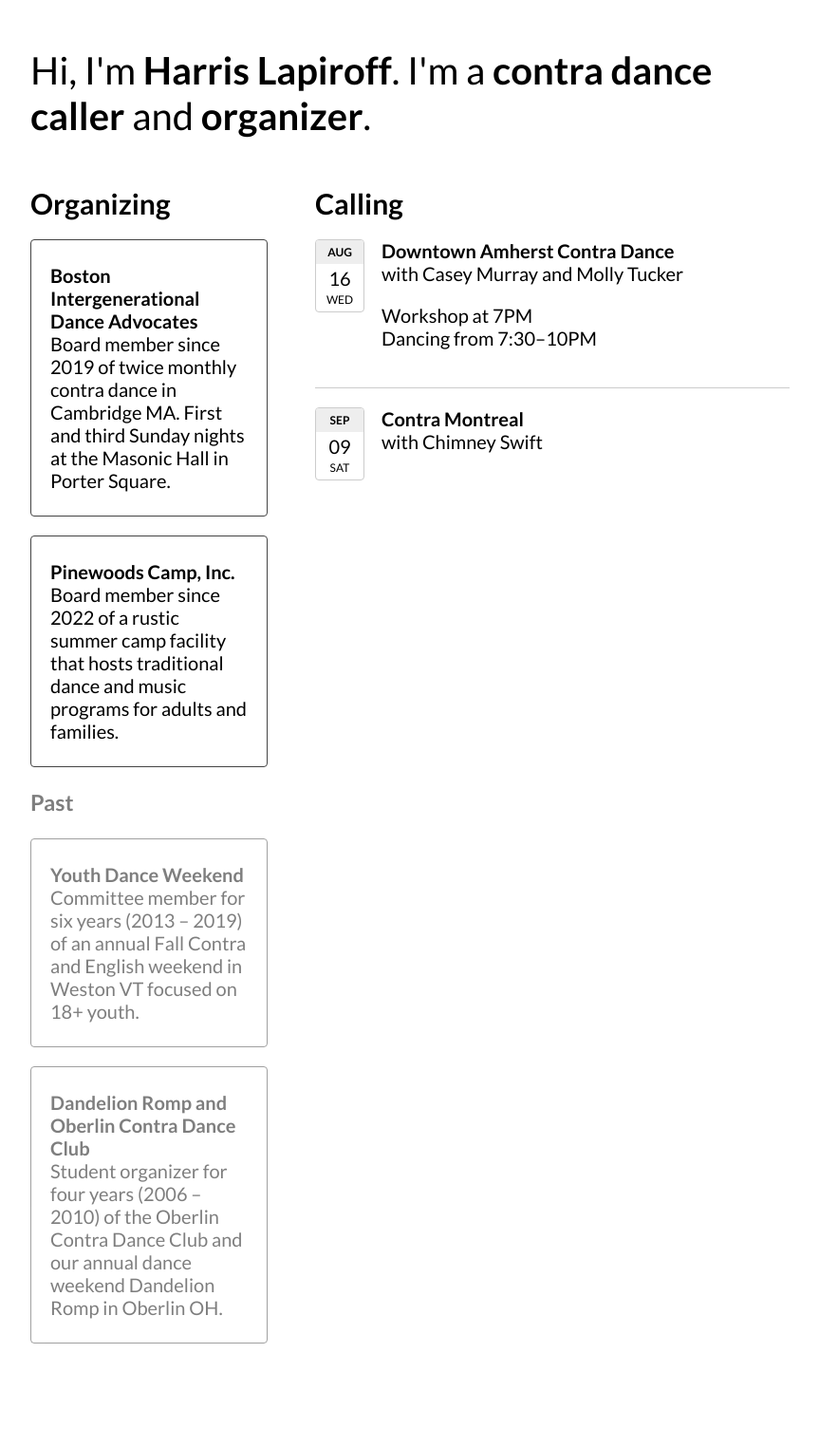
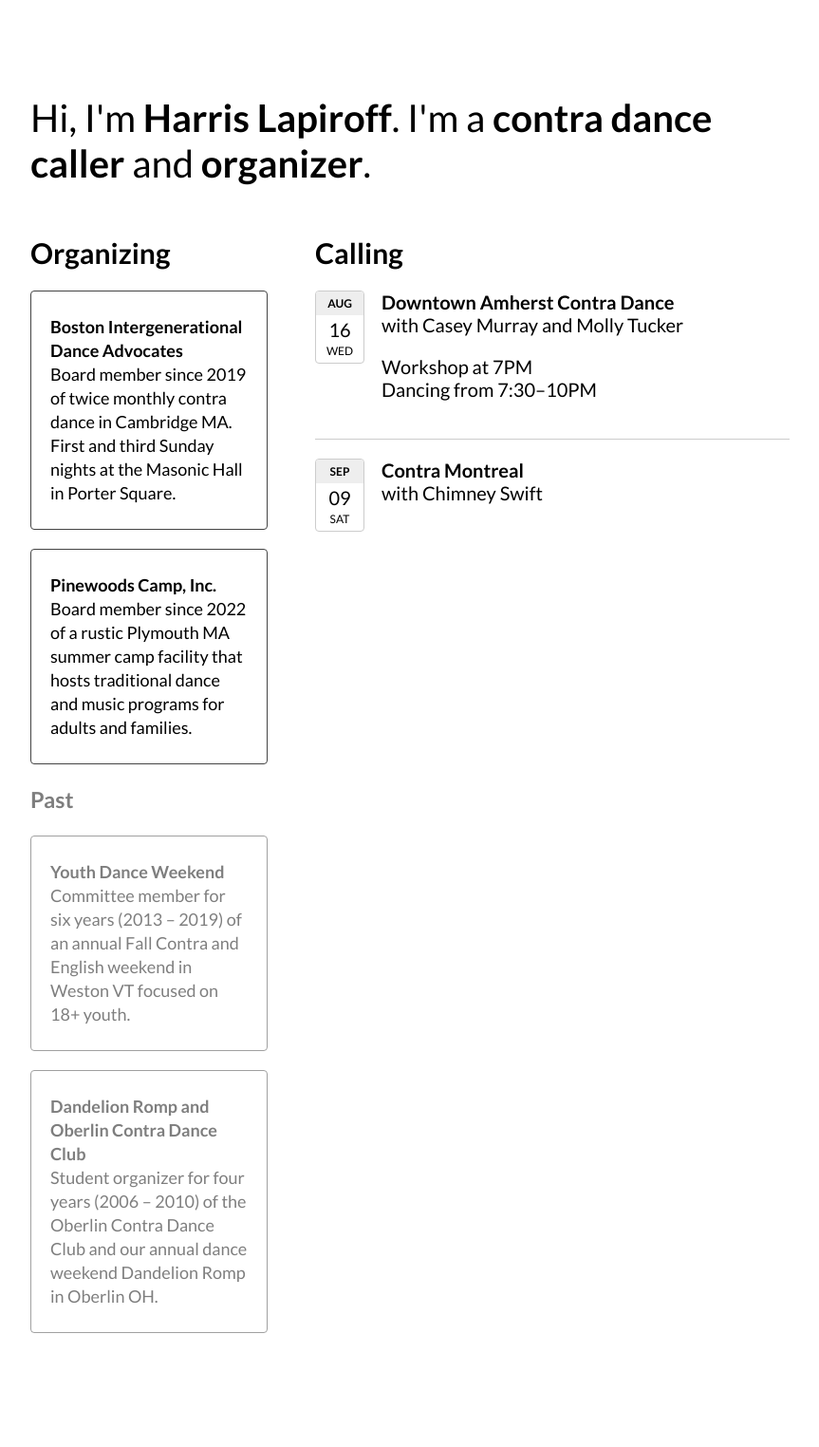
Before and after one commit to harrislapiroff/chromamine.com, a Jekyll site: the page built from contra/index.html, in a window 1280 px wide. Shown: the whole page at 95% size, without its empty margins (208-1071 px from the left). Built offline with Jekyll 4.4.1, drawn with Linux system fonts in a browser that asks for light colours; before the commit the page ends 1485 px from its top, so only the background shows below that.

Commit message:
Refine the contra design

```diff
--- a/_data/contra/organizer.yml
+++ b/_data/contra/organizer.yml
@@ -3,7 +3,7 @@ current:
     description: Board member since 2019 of twice monthly contra dance in Cambridge MA. First and third Sunday nights at the Masonic Hall in Porter Square.
     url: https://www.bidadance.org/
   - name: Pinewoods Camp, Inc.
-    description: Board member since 2022 of a rustic summer camp facility that hosts traditional dance and music programs for adults and families.
+    description: Board member since 2022 of a rustic Plymouth MA summer camp facility that hosts traditional dance and music programs for adults and families.
     url: https://pinewoods.org/
 
 past:
--- a/contra/index.html
+++ b/contra/index.html
@@ -5,6 +5,7 @@
 <html lang="en">
     <head>
         <title>Harris Lapiroff | Contra Dance</title>
+        <meta name="viewport" content="width=device-width, initial-scale=1">
         <link rel="preconnect" href="https://fonts.googleapis.com">
         <link rel="preconnect" href="https://fonts.gstatic.com" crossorigin>
         <link href="https://fonts.googleapis.com/css2?family=Lato:wght@400;700&display=swap" rel="stylesheet">
--- a/contra/static/styles/styles.sass
+++ b/contra/static/styles/styles.sass
@@ -12,8 +12,10 @@ body
     font-family: Lato, sans-serif
     font-size: 2rem
     max-width: 80rem
-    margin: 5rem auto
+    margin: 10rem auto
     padding: 0 2rem
+    +small-dn
+        margin: 2rem auto
 
 header
     > h1
@@ -26,6 +28,8 @@ header
 main > section > h2
     margin: 0 0 2rem 0
     padding: 0
+    font-size: 3rem
+    line-height: 4rem
 
 .sr-only
     position: absolute
@@ -59,6 +63,8 @@ main
         list-style: none
 
         > li > a
+            font-size: 1.8rem
+            line-height: 2.5rem
             display: block
             border: 1px solid #444
             border-radius: .4rem
```
